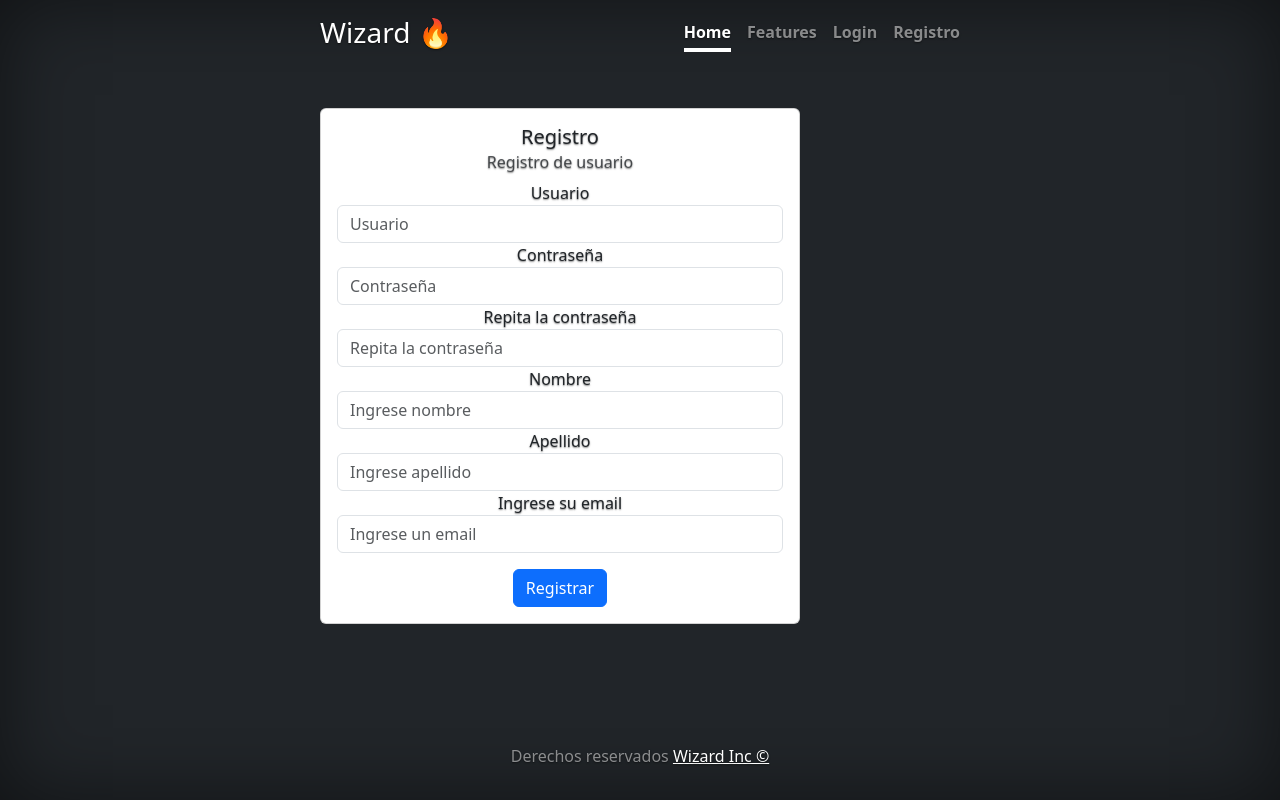
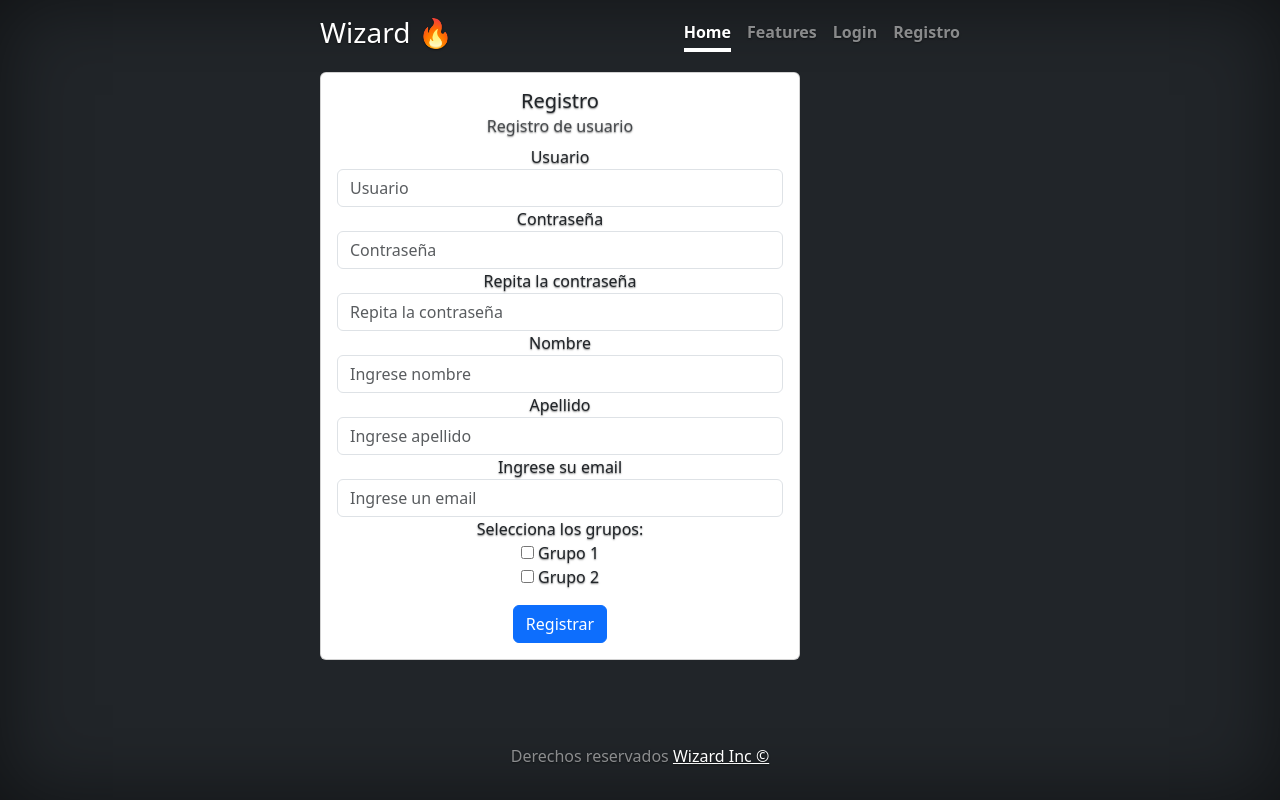
Before and after one commit to BorisSMorales/modulo6_individuales, a Django app: page /registro/ in a window 1280 px wide. Run offline with Django 4.2, Linux system fonts and the light colour scheme.

Commit message:
Tick para elegir grupos y cambios finales

```diff
--- a/individual/templates/registration/registro.html
+++ b/individual/templates/registration/registro.html
@@ -47,6 +47,13 @@
         {{ form.errors }}
         </div>
         {% endif %}
+
+        <div>
+            <label>Selecciona los grupos:</label><br>
+            <input type="checkbox" name="grupos" value="grupo1"> Grupo 1<br>
+            <input type="checkbox" name="grupos" value="grupo2"> Grupo 2<br>
+        </div>
+
         <button type="submit" class="btn btn-primary mt-3">Registrar</button>
     </div>
     </div>
--- a/individual/views.py
+++ b/individual/views.py
@@ -119,7 +119,14 @@
             form.save()
             user = authenticate(username=form.cleaned_data['username'], password=form.cleaned_data['password1'])
             login(request, user)
-            user.groups.add(Group.objects.get(name='grupo1'))  # Asignar usuario al grupo "grupo1"
+
+            # Obtener los grupos seleccionados por el usuario
+            grupos_seleccionados = request.POST.getlist('grupos')
+
+            # Asignar usuario a los grupos seleccionados
+            for grupo_nombre in grupos_seleccionados:
+                grupo = Group.objects.get(name=grupo_nombre)
+                user.groups.add(grupo)
 
             return redirect(self.success_url)
 
```
